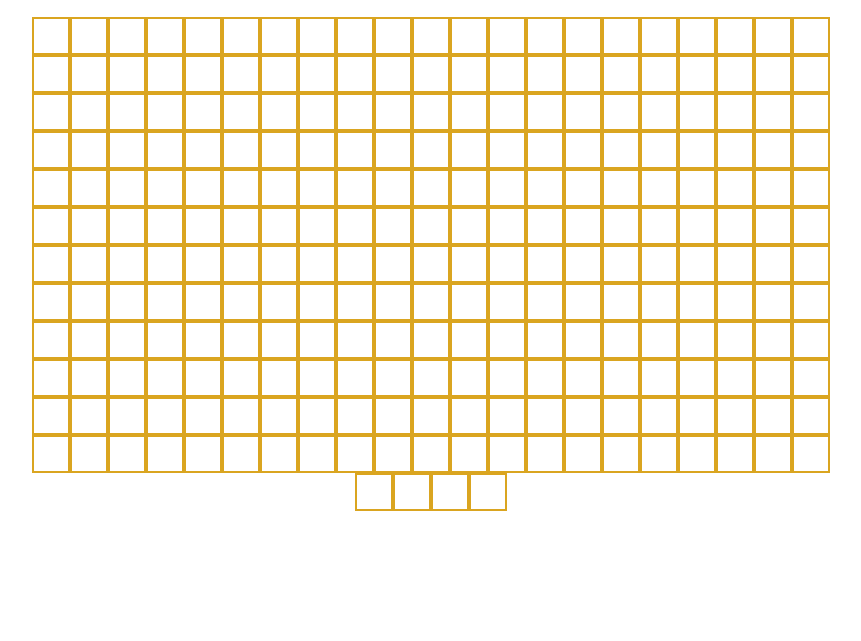
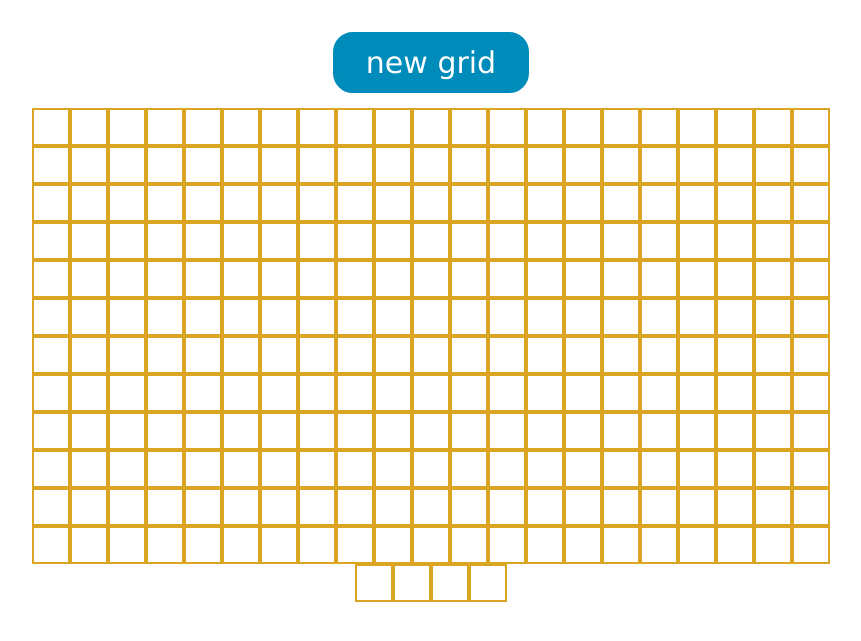
Before and after one commit to omarodc/etch-a-Sketch, a plain HTML site: page index.html in a window 1280 px wide. Shown: the part 61-702 px from the top of the page, without its empty margins (209-1070 px from the left). Drawn offline with Linux system fonts and the light colour scheme.

Commit message:
add button to ask size of grid

```diff
--- a/index.html
+++ b/index.html
@@ -14,6 +14,7 @@
   </head>
   <body>
     <h1>Etch-a-Sketch</h1>
+    <button type="button" id="prompt">new grid</button>
     <div class="container">
 
     </div>
--- a/index.js
+++ b/index.js
@@ -1,7 +1,9 @@
 // Create a webpage with a 16x16 grid of square divs.
 const grid = document.querySelector(".container");
-const column = 16;
-const row = 16;
+const btn = document.getElementById("prompt");
+
+let column = 16;
+let row = 16;
 
 function createCanvas() {
   for (let i = 0; i < column; i++) {
@@ -21,3 +23,8 @@ function createCanvas() {
   }
 }
 createCanvas();
+
+btn.addEventListener("click", () => {
+  const input = prompt("Enter a new size for the grid max(100x100):");
+  console.log(input);
+});
--- a/styles.css
+++ b/styles.css
@@ -29,3 +29,17 @@ h1 {
   border: 2px solid goldenrod;
   box-sizing: border-box;
 }
+
+button {
+  font-size: 30px;
+  color: white;
+  border-radius: 20px;
+  background-color: #008cba;
+  margin: 15px;
+  padding: 10px 30px;
+  border: 3px solid #008cba;
+  -webkit-user-select: none;
+  user-select: none;
+  transition-duration: 0.4s;
+  cursor: pointer;
+}
```
